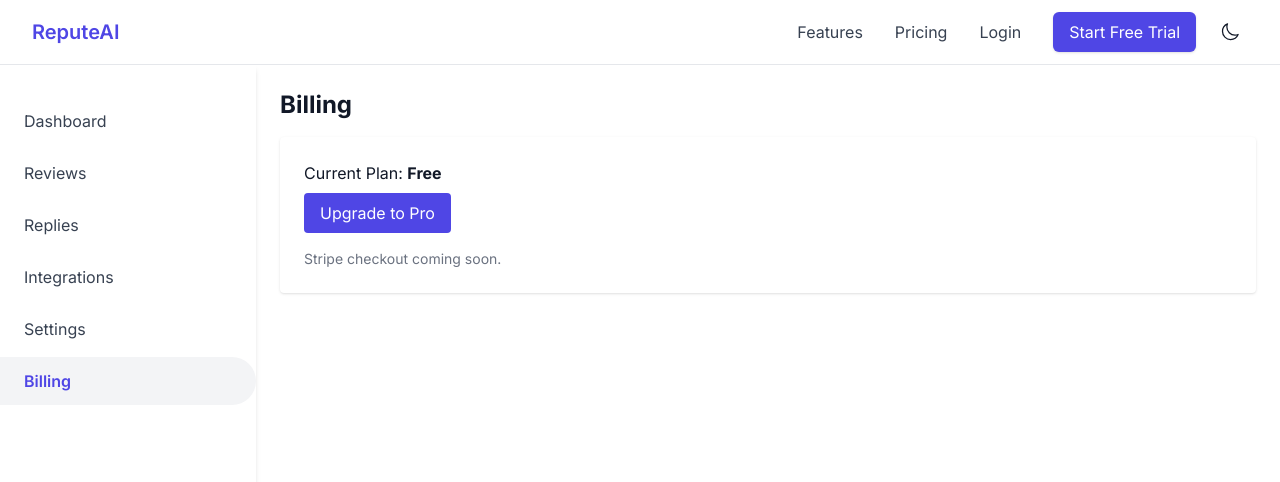
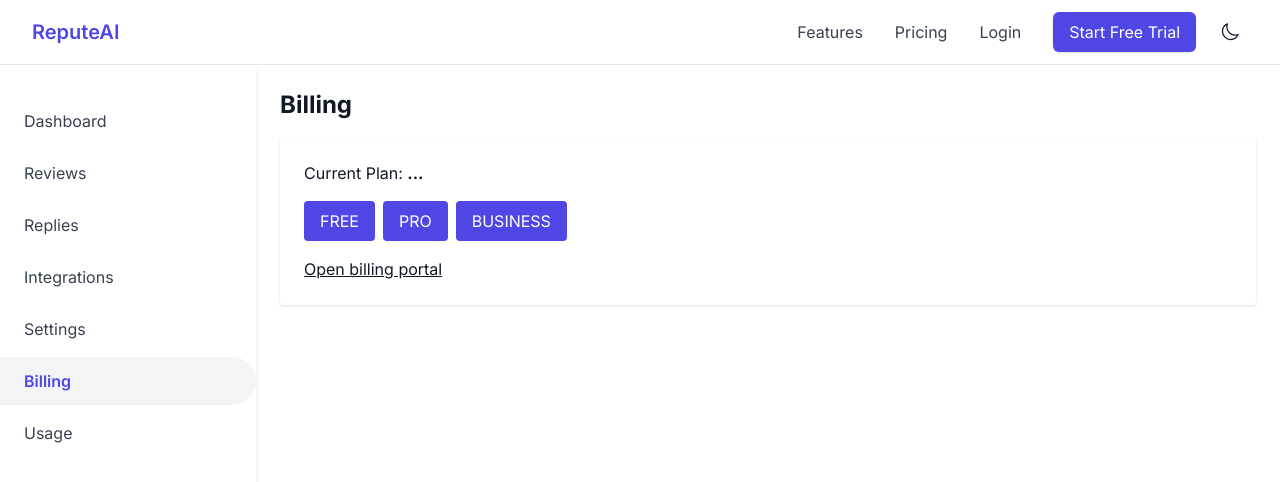
Before and after one commit to ReputeAI/Front-end, a Vue app: page /billing in a window 1280 px wide. Shown: the top 482 px of the page. Built offline with nearby package versions, Linux system fonts and the light colour scheme; no server answers.

Commit message:
Add billing and usage pages with upgrade banner

```diff
--- a/src/App.vue
+++ b/src/App.vue
@@ -1,10 +1,12 @@
 <template>
   <div>
     <Navbar />
+    <UpgradeBanner />
     <router-view />
   </div>
 </template>
 
 <script setup>
 import Navbar from './components/Navbar.vue';
+import UpgradeBanner from './components/UpgradeBanner.vue';
 </script>
--- a/src/components/Sidebar.vue
+++ b/src/components/Sidebar.vue
@@ -28,6 +28,7 @@ const items = [
   { to: '/replies', label: 'Replies' },
   { to: '/integrations', label: 'Integrations' },
   { to: '/settings', label: 'Settings' },
-  { to: '/billing', label: 'Billing' }
-];
+  { to: '/billing', label: 'Billing' },
+  { to: '/usage', label: 'Usage' }
+  ];
 </script>
--- /dev/null
+++ b/src/components/UpgradeBanner.vue
@@ -0,0 +1,16 @@
+<template>
+  <div
+    v-if="usage.limitExceeded"
+    class="bg-yellow-100 border-b border-yellow-200 text-yellow-800 p-4 text-center"
+  >
+    You have reached your plan limits.
+    <router-link to="/billing" class="underline font-semibold">Upgrade your plan</router-link>
+    to continue using AI features.
+  </div>
+</template>
+
+<script setup>
+import { useUsageStore } from '../stores/usage';
+
+const usage = useUsageStore();
+</script>
--- a/src/lib/api.ts
+++ b/src/lib/api.ts
@@ -57,6 +57,15 @@ export function createAxios(): AxiosInstance {
         }
       }
 
+      if (response?.status === 402 && response.data?.reason === 'limit_exceeded') {
+        const url = config?.url || '';
+        if (url.includes('/ai') || url.includes('/refresh')) {
+          const { useUsageStore } = await import('../stores/usage');
+          const usage = useUsageStore();
+          usage.triggerLimitExceeded();
+        }
+      }
+
       return Promise.reject(error);
     }
   );
--- a/src/pages/Billing.vue
+++ b/src/pages/Billing.vue
@@ -3,15 +3,58 @@
     <Sidebar />
     <div class="flex-1 p-6 max-w-6xl mx-auto">
       <h1 class="text-2xl font-bold mb-4">Billing</h1>
-      <div class="bg-white dark:bg-gray-800 p-6 rounded shadow">
-        <p class="mb-2">Current Plan: <strong>Free</strong></p>
-        <button class="px-4 py-2 bg-primary text-white rounded">Upgrade to Pro</button>
-        <p class="mt-4 text-sm text-gray-500">Stripe checkout coming soon.</p>
+      <div class="bg-white dark:bg-gray-800 p-6 rounded shadow space-y-4">
+        <p>Current Plan: <strong>{{ plan || '...' }}</strong></p>
+        <div class="space-x-2">
+          <button
+            v-for="p in plans"
+            :key="p"
+            @click="checkout(p)"
+            class="px-4 py-2 bg-primary text-white rounded"
+          >
+            {{ p }}
+          </button>
+        </div>
+        <button @click="openPortal" class="mt-4 underline">Open billing portal</button>
       </div>
     </div>
   </div>
 </template>
 
 <script setup>
+import { ref, onMounted } from 'vue';
 import Sidebar from '../components/Sidebar.vue';
+import { api } from '../lib/api';
+
+const plan = ref('');
+const plans = ['FREE', 'PRO', 'BUSINESS'];
+
+async function fetchPlan() {
+  try {
+    const { data } = await api.get('/usage');
+    plan.value = data.plan || '';
+  } catch (e) {
+    console.error(e);
+  }
+}
+
+async function openPortal() {
+  try {
+    const { data } = await api.get('/billing/portal');
+    if (data.url) window.open(data.url, '_blank');
+  } catch (e) {
+    console.error(e);
+  }
+}
+
+async function checkout(target) {
+  try {
+    const { data } = await api.post('/billing/checkout', { plan: target });
+    if (data.url) window.location.href = data.url;
+  } catch (e) {
+    console.error(e);
+  }
+}
+
+onMounted(fetchPlan);
 </script>
--- /dev/null
+++ b/src/pages/Usage.vue
@@ -0,0 +1,60 @@
+<template>
+  <div class="flex">
+    <Sidebar />
+    <div class="flex-1 p-6 max-w-6xl mx-auto">
+      <h1 class="text-2xl font-bold mb-4">Usage</h1>
+      <div class="bg-white dark:bg-gray-800 p-6 rounded shadow">
+        <div v-if="loading">Loading...</div>
+        <div v-else-if="error" class="text-red-600">{{ error.message || error }}</div>
+        <div v-else>
+          <p class="mb-4">Current Plan: <strong>{{ plan }}</strong></p>
+          <table class="min-w-full text-left">
+            <thead>
+              <tr>
+                <th class="p-2">Month</th>
+                <th class="p-2">Reviews fetched</th>
+                <th class="p-2">AI suggestions</th>
+                <th class="p-2">Auto replies</th>
+              </tr>
+            </thead>
+            <tbody>
+              <tr v-for="(m, month) in usage" :key="month" class="border-t">
+                <td class="p-2">{{ month }}</td>
+                <td class="p-2">{{ m.reviews_fetched }}</td>
+                <td class="p-2">{{ m.ai_suggestions }}</td>
+                <td class="p-2">{{ m.auto_replies }}</td>
+              </tr>
+            </tbody>
+          </table>
+        </div>
+      </div>
+    </div>
+  </div>
+</template>
+
+<script setup>
+import { ref, onMounted } from 'vue';
+import Sidebar from '../components/Sidebar.vue';
+import { api } from '../lib/api';
+
+const loading = ref(false);
+const error = ref(null);
+const usage = ref({});
+const plan = ref('');
+
+async function fetchUsage() {
+  loading.value = true;
+  error.value = null;
+  try {
+    const { data } = await api.get('/usage');
+    usage.value = data.usage || {};
+    plan.value = data.plan || '';
+  } catch (e) {
+    error.value = e;
+  } finally {
+    loading.value = false;
+  }
+}
+
+onMounted(fetchUsage);
+</script>
--- a/src/router/index.js
+++ b/src/router/index.js
@@ -5,6 +5,7 @@ import Reviews from '../pages/Reviews.vue';
 import Replies from '../pages/Replies.vue';
 import Settings from '../pages/Settings.vue';
 import Billing from '../pages/Billing.vue';
+import Usage from '../pages/Usage.vue';
 import Login from '../pages/Login.vue';
 import Signup from '../pages/Signup.vue';
 import Integrations from '../pages/Integrations.vue';
@@ -20,7 +21,8 @@ const routes = [
   { path: '/integrations', component: Integrations },
   { path: '/integrations/callback', component: IntegrationCallback },
   { path: '/settings', component: Settings },
-  { path: '/billing', component: Billing }
+  { path: '/billing', component: Billing },
+  { path: '/usage', component: Usage }
 ];
 
 export default createRouter({
--- /dev/null
+++ b/src/stores/usage.ts
@@ -0,0 +1,15 @@
+import { defineStore } from 'pinia';
+
+export const useUsageStore = defineStore('usage', {
+  state: () => ({
+    limitExceeded: false
+  }),
+  actions: {
+    triggerLimitExceeded() {
+      this.limitExceeded = true;
+    },
+    clearLimitExceeded() {
+      this.limitExceeded = false;
+    }
+  }
+});
```
